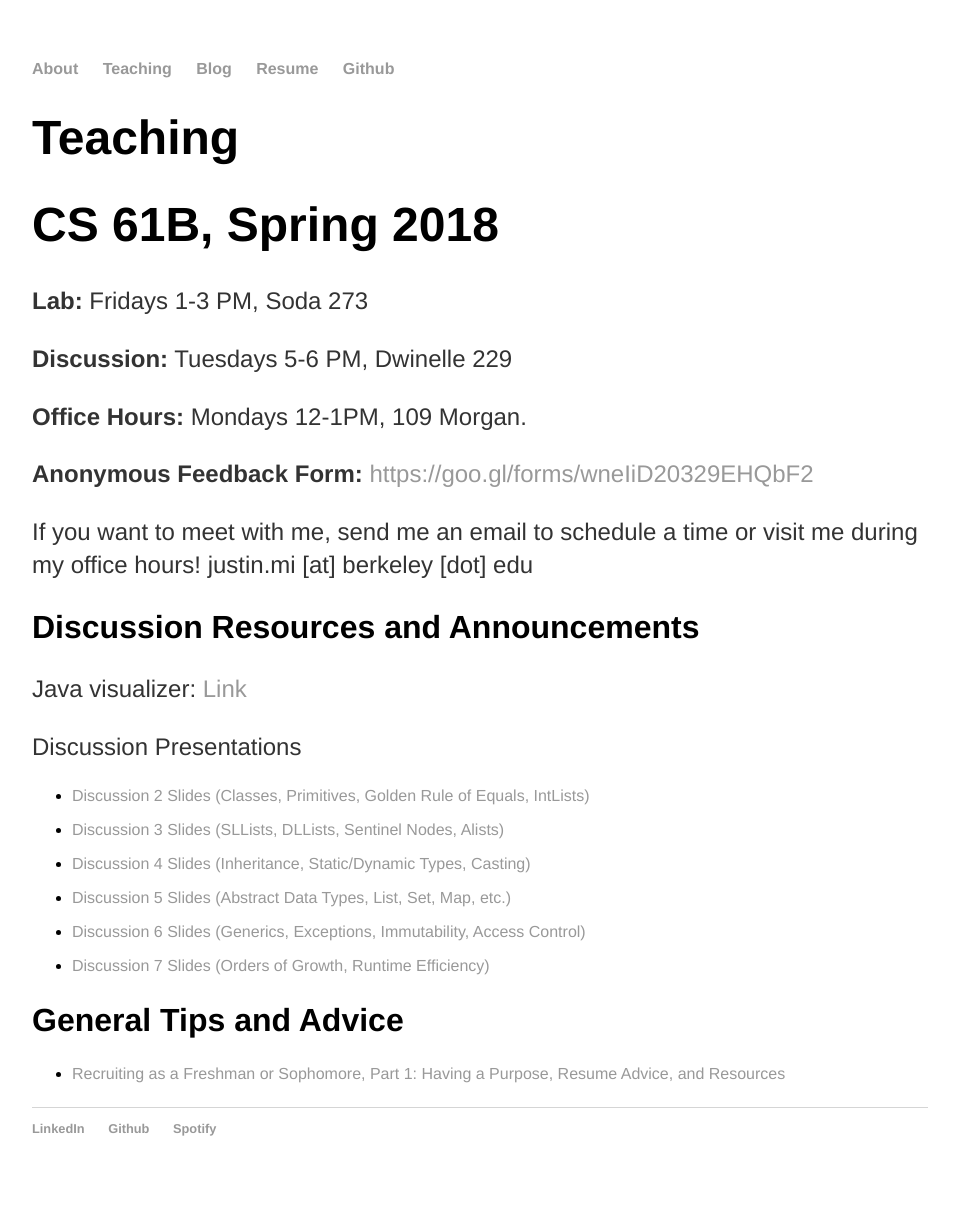
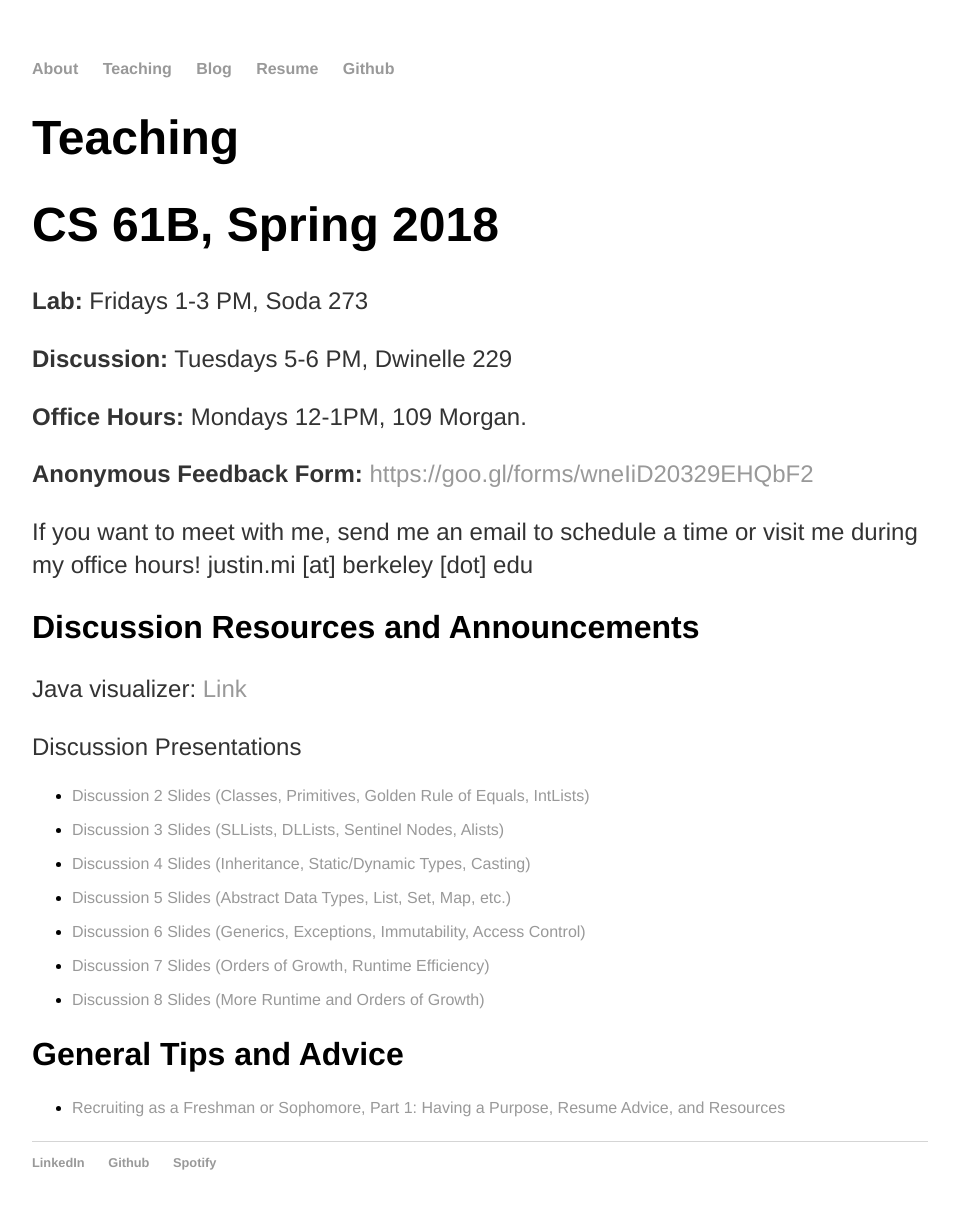
Before and after one commit to JustinMi/JustinMi.github.io, a Jekyll site: the page built from teaching/index.html, in a window 1280 px wide. Shown: the whole page, without its empty margins (160-1119 px from the left). Built offline with Jekyll 4.4.1, drawn with Linux system fonts in a browser that asks for light colours; nearby versions of some CDN libraries; before the commit the page ends 1196 px from its top, so only the background shows below that.

Commit message:
added disc 8

```diff
--- a/teaching/index.html
+++ b/teaching/index.html
@@ -51,6 +51,10 @@
       <ul>
         <li><a href="https://docs.google.com/presentation/d/1MkkO4kCDYgQ5ck3t7E2tRtfPQN4FcrcKUvT_ONdYdCQ/edit?usp=sharing">Discussion 7 Slides (Orders of Growth, Runtime Efficiency)</a></li>
       </ul>
+
+      <ul>
+        <li><a href="https://docs.google.com/presentation/d/14wknUTnDKYPHD3JnQjXKFBPOJzBtO7HNWi6RvnNnnEc/edit?usp=sharing">Discussion 8 Slides (More Runtime and Orders of Growth)</a></li>
+      </ul>
     </p>
 
     <h2>General Tips and Advice</h2>
```
